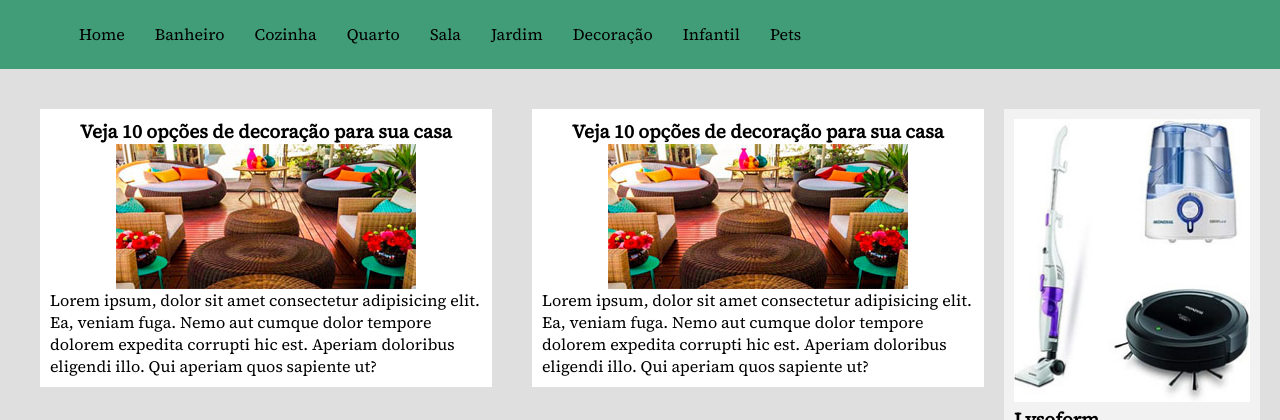
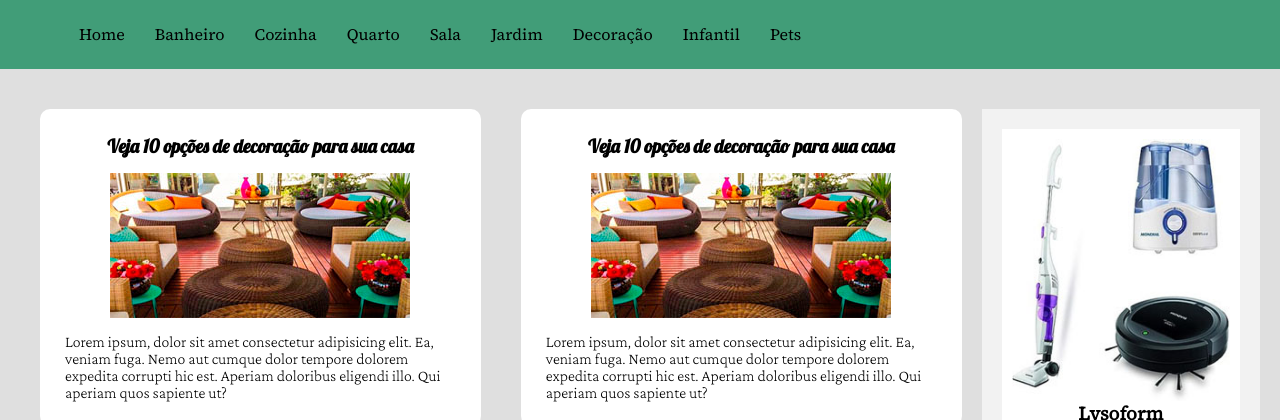
Before and after one commit to Daniloalmeid/produtosparacasa, a plain HTML site: page index.html in a window 1280 px wide. Shown: the part 126-546 px from the top of the page. Drawn offline with nearby package versions, Linux system fonts and the light colour scheme; a web font is replaced by a local one.

Commit message:
Update style.css

```diff
--- a/style/style.css
+++ b/style/style.css
@@ -167,9 +167,12 @@ body{
       margin-right: 0;
     }
   }
-  .artigos{
+.artigos{
     padding: 10px
-  }
+
+
+}
+
 
   .artigos2{
     display: flex;
@@ -179,4 +182,27 @@ body{
     background-color: white;
     padding: 10px;
     margin: 10px;
+    border-radius: 10px;
+
   }
+
+  .amazon{
+    display: flex;
+    align-items: center;
+    justify-content: center;
+    flex-wrap: wrap;
+    background-color: white;
+    padding: 10px;
+    margin: 10px;
+    margin-bottom: 10px;
+
+  }
+  .artigos h1{
+    font-family: var(--fonte-curva);
+    padding: 15px;
+  }
+
+  .artigos p{
+    font-family: var(--fonte-texto);
+    padding: 15px;
+  }
```
